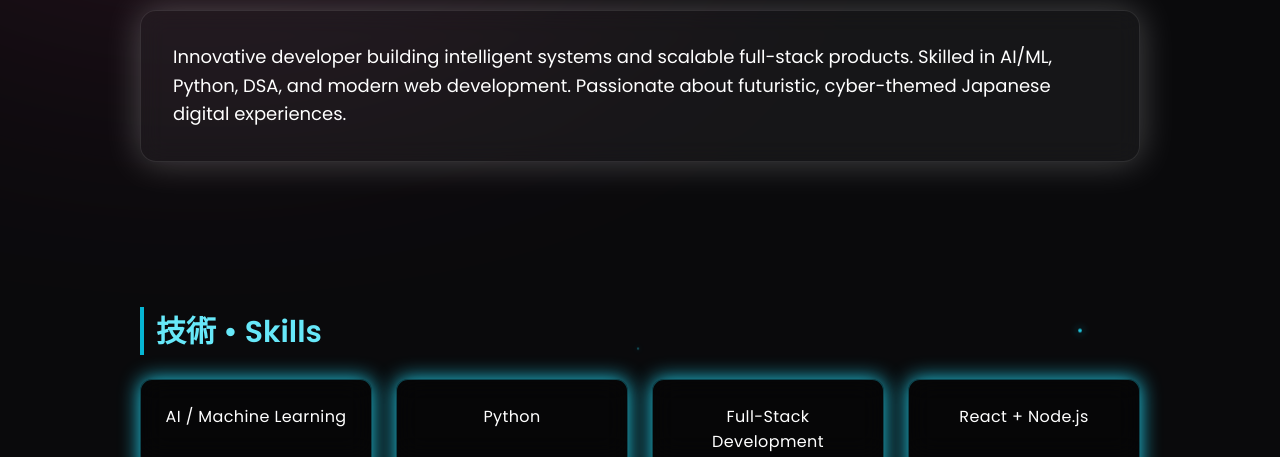
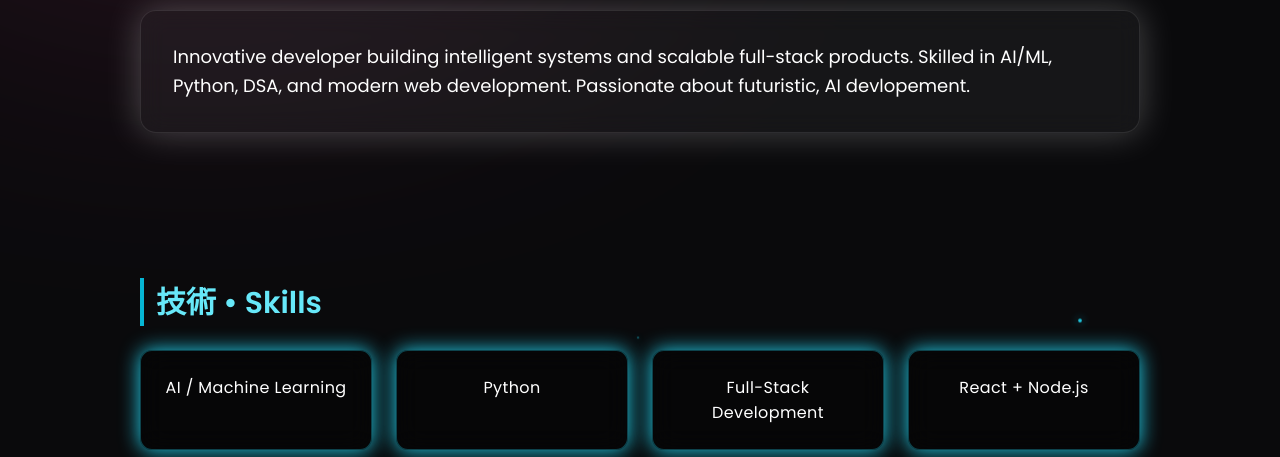
Before and after one commit to rudra-pratap-singh1/portfolio, a plain HTML site: page index.html in a window 1280 px wide. Shown: the part 643-1100 px from the top of the page. Drawn offline with Linux system fonts and the light colour scheme.

Commit message:
Update index.html

```diff
--- a/index.html
+++ b/index.html
@@ -356,8 +356,7 @@
         <h2 style="color: #f9a8d4; border-color: #ec4899;">バイオ • Bio</h2>
         <div class="bio-box">
             Innovative developer building intelligent systems and scalable full-stack products. Skilled in AI/ML,
-            Python, DSA, and modern web development. Passionate about futuristic, cyber-themed Japanese digital
-            experiences.
+            Python, DSA, and modern web development. Passionate about futuristic, AI devlopement.
         </div>
     </section>
 
```
